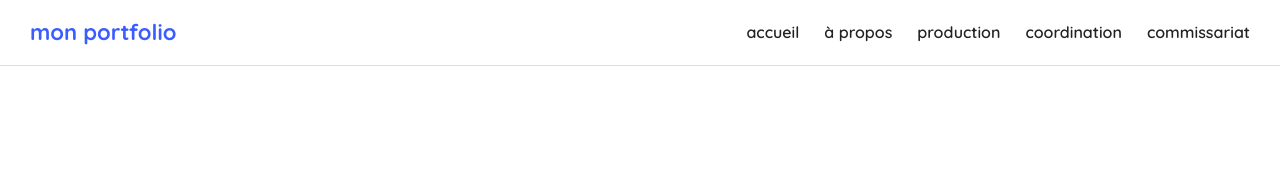
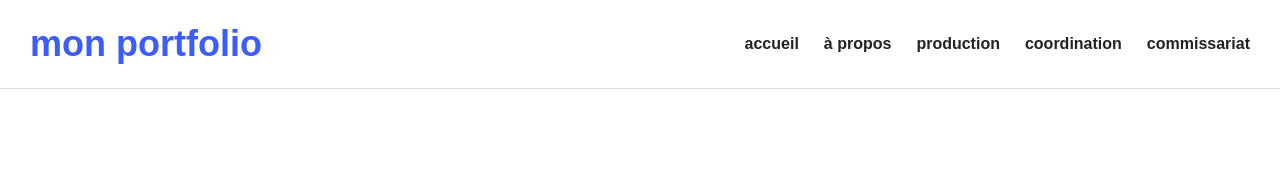
Before and after one commit to ayzacjustine-jpg/Justine-Ayzac, a plain HTML site: page index.html in a window 1280 px wide. Shown: the top 178 px of the page. Drawn offline with Linux system fonts and the light colour scheme.

Commit message:
style.css

```diff
--- a/style.css
+++ b/style.css
@@ -1,5 +1,5 @@
 /* Google Fonts */
-@import url('https://fonts.googleapis.com/css2?family=Instrument+Serif:ital@0;1&display=swap&family=Quicksand:wght@300;400;600;700&display=swap');
+@import url('https://fonts.googleapis.com/css2?family=Instrument+Serif&display=swap');
 
 :root {
   --primary: #3b5cff;      /* bleu moderne */
@@ -37,7 +37,7 @@ nav {
 }
 
 nav h1 {
-  font-size: 22px;
+  font-size: 36px;
   text-transform: lowercase;
   font-weight: 700;
   color: var(--primary);
```
